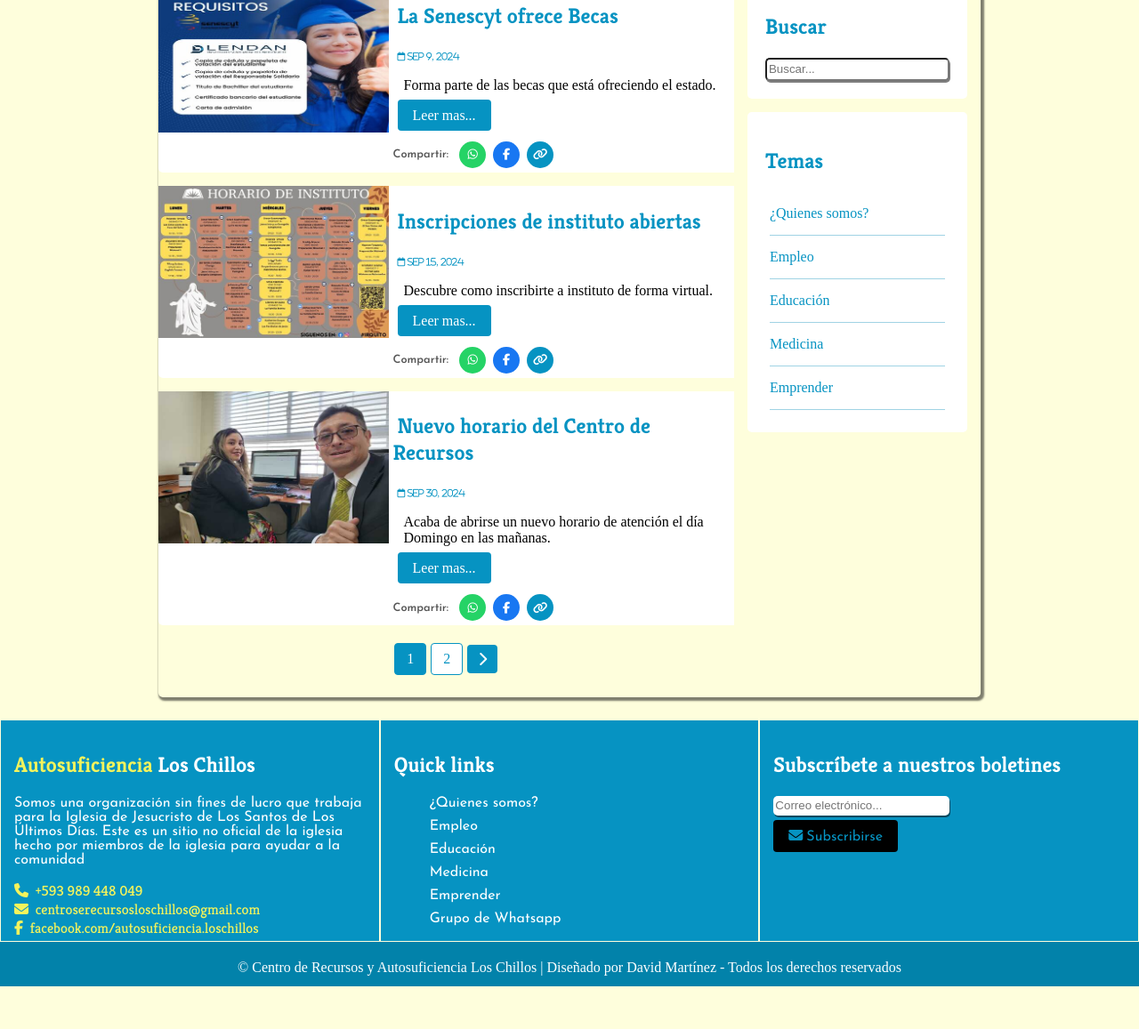
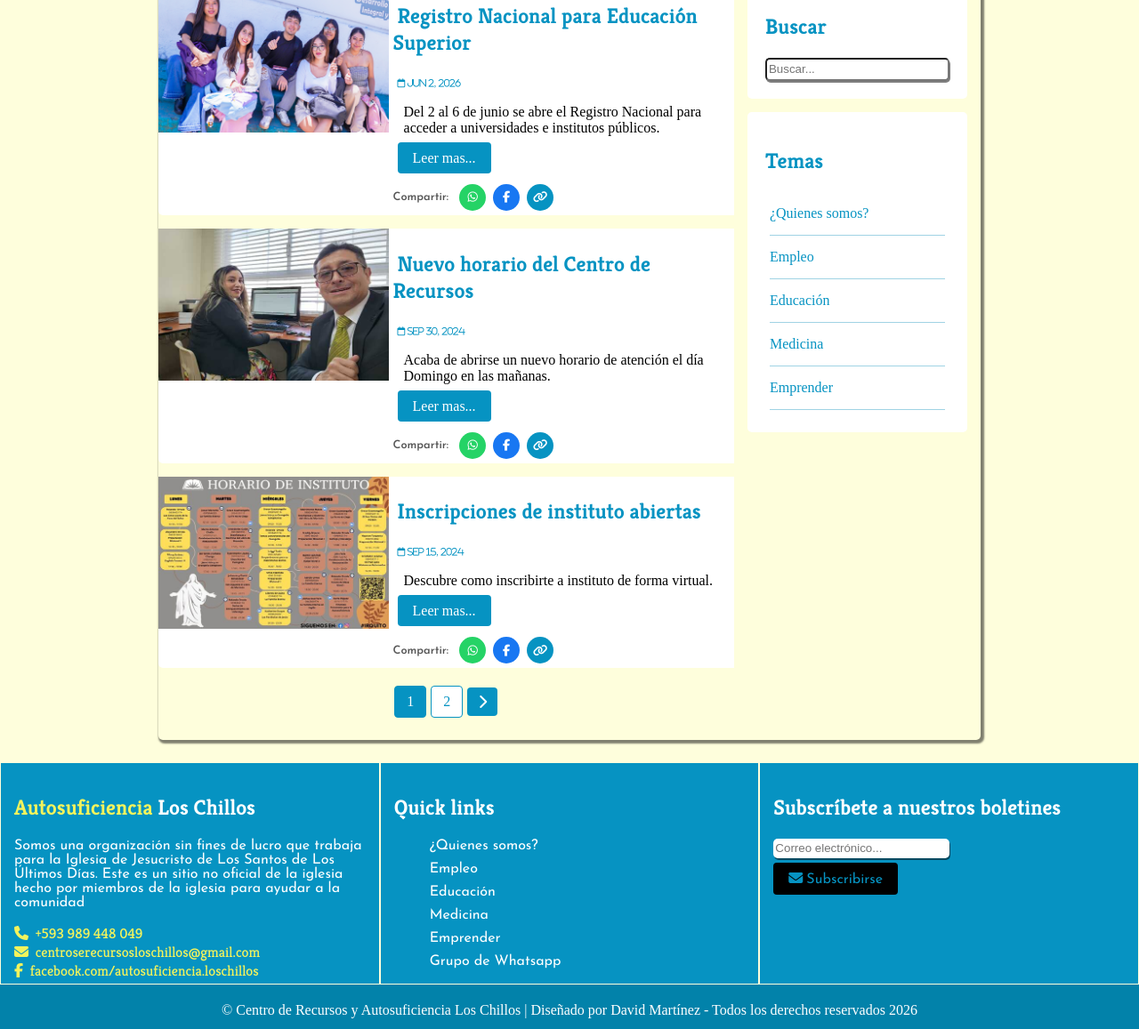
Before and after one commit to D4v1D-lab/web-prompt, a plain HTML site: page index.html in a window 1280 px wide. Shown: the part 707-1864 px from the top of the page at 89% size. Before the commit the page ends 1816 px from the top, so only its background shows below. Drawn offline with nearby package versions, Linux system fonts and the light colour scheme.

Commit message:
sort recent posts by date (newest first) and add dynamic footer year

```diff
--- a/index.html
+++ b/index.html
@@ -128,7 +128,7 @@
 
         </div>
         <div class="footer-bottom">
-            &copy; Centro de Recursos y Autosuficiencia Los Chillos | Diseñado por David Martínez - Todos los derechos reservados
+            &copy; Centro de Recursos y Autosuficiencia Los Chillos | Diseñado por David Martínez - Todos los derechos reservados <span class="footer-year"></span>
         </div>
     </div>
 
--- a/js/scripts.js
+++ b/js/scripts.js
@@ -3,6 +3,8 @@ $(document).ready(function () {
     $('.nav').toggleClass('showing');
     $('.nav ul').toggleClass('showing');
   });
+
+  $('.footer-year').text(new Date().getFullYear());
 
   $('.section.contact form').on('submit', function (e) {
     e.preventDefault();
@@ -74,8 +76,13 @@ function renderCarousel(articulos) {
   });
 }
 
+function parseFecha(str) {
+  return new Date(str);
+}
+
 function renderRecentPosts(articulos, page) {
   var recientes = articulos.filter(function (a) { return !a.destacado; });
+  recientes.sort(function (a, b) { return parseFecha(b.fecha) - parseFecha(a.fecha); });
   var $recent = $('.main .recent');
   var perPage = 3;
 
@@ -164,6 +171,7 @@ function initSearch(articulos) {
       return a.titulo.toLowerCase().indexOf(query) !== -1 ||
              a.resumen.toLowerCase().indexOf(query) !== -1;
     });
+    matches.sort(function (a, b) { return parseFecha(b.fecha) - parseFecha(a.fecha); });
 
     matches.forEach(function (a) {
       var html = '<div class="recent-post clear">' +
```
Also changed, not shown: paginas/contactos.html (+1 -1 lines), paginas/educacion.html (+1 -1 lines), paginas/empleo.html (+1 -1 lines), paginas/emprender.html (+1 -1 lines), paginas/medicina.html (+1 -1 lines), paginas/quienes-somos.html (+1 -1 lines), paginas/testimonios.html (+1 -1 lines), single.html (+1 -1 lines).
